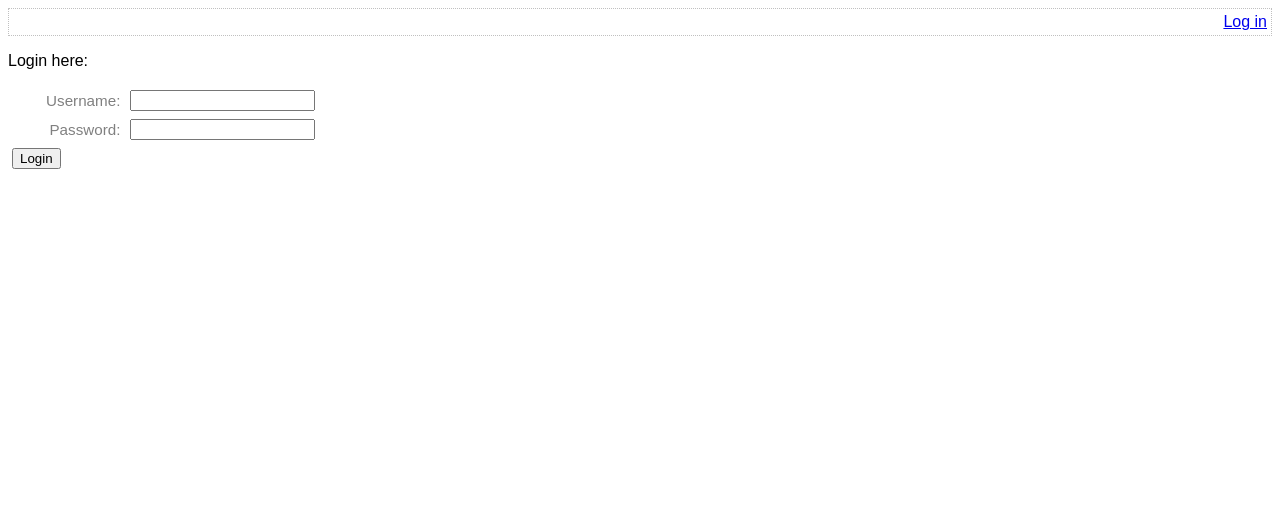
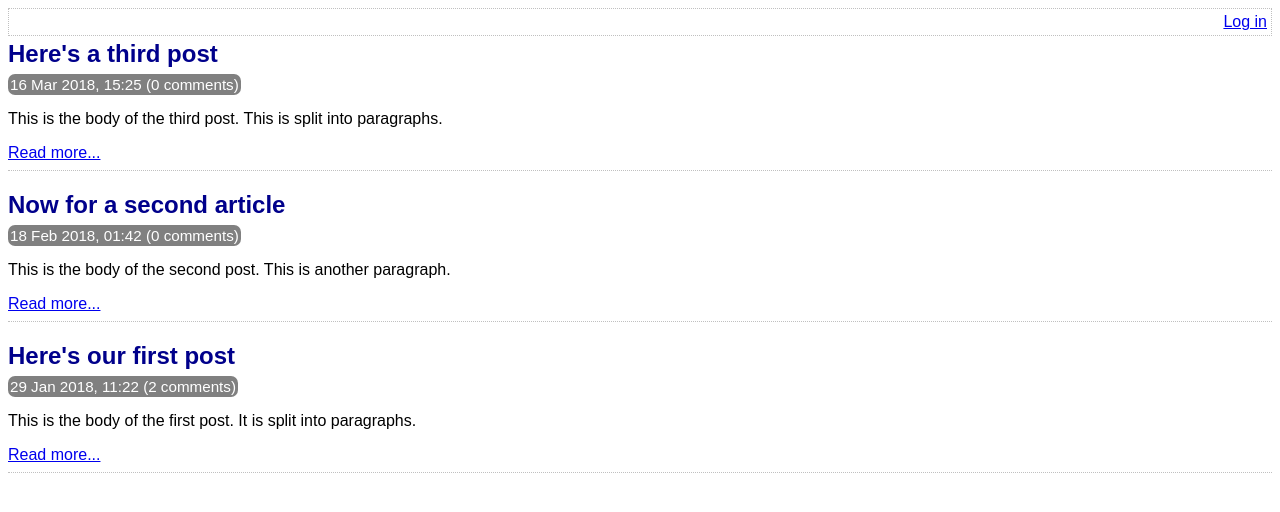
Before and after one commit to ichiLamuchy/Ichi_Blog2, a PHP site: page /index.php in a window 1280 px wide. Shown: the top 512 px of the page. Run offline with PHP 8.4, Linux system fonts and the light colour scheme; data comes from the database, SQL or seed files in the repository; both versions use the stored data as it was after the commit.

Commit message:
fixed index (file was wrongly named?)

```diff
--- a/index.php
+++ b/index.php
@@ -1,86 +1,58 @@
 <?php
 require_once 'lib/common.php';
-require_once 'vendor/password_compat/lib/password.php';
-
-// We need to test for a minimum version of PHP, because earlier versions have bugs that affect security
-if (version_compare(PHP_VERSION, '5.3.7') < 0)
-{
-    throw new Exception(
-        'This system needs PHP 5.3.7 or later'
-    );
-}
 
 session_start();
 
-// If we're already logged in, go back home
-if (isLoggedIn())
-{
-    redirectAndExit('index.php');
-}
+// Connect to the database, run a query, handle errors
+$pdo = getPDO();
+$posts = getAllPosts($pdo);
 
-// Handle the form posting
-$username = '';
-if ($_POST)
-{
-    // Init the database
-    $pdo = getPDO();
+$notFound = isset($_GET['not-found']);
 
-    // We redirect only if the password is correct
-    $username = $_POST['username'];
-    $ok = tryLogin($pdo, $username, $_POST['password']);
-    if ($ok)
-    {
-        login($username);
-        redirectAndExit('index.php');
-    }
-}
 ?>
 <!DOCTYPE html>
 <html>
     <head>
-        <title>
-            A blog application | Login
-        </title>
+        <title>A blog application</title>
         <?php require 'templates/head.php' ?>
     </head>
     <body>
         <?php require 'templates/title.php' ?>
 
-        <?php // If we have a username, then the user got something wrong, so let's have an error ?>
-        <?php if ($username): ?>
+        <?php if ($notFound): ?>
             <div class="error box">
-                The username or password is incorrect, try again
+                Error: cannot find the requested blog post
             </div>
         <?php endif ?>
 
-        <p>Login here:</p>
+        <div class="post-list">
+            <?php foreach ($posts as $post): ?>
+                <div class="post-synopsis">
+                    <h2>
+                        <?php echo htmlEscape($post['title']) ?>
+                    </h2>
+                    <div class="meta">
+                        <?php echo convertSqlDate($post['created_at']) ?>
 
-        <form
-            method="post"
-            class="user-form"
-        >
-            <div>
-                <label for="username">
-                    Username:
-                </label>
-                <input
-                    type="text"
-                    id="username"
-                    name="username"
-                    value="<?php echo htmlEscape($username) ?>"
-                />
-            </div>
-            <div>
-                <label for="password">
-                    Password:
-                </label>
-                <input
-                    type="password"
-                    id="password"
-                    name="password"
-                />
-            </div>
-            <input type="submit" name="submit" value="Login" />
-        </form>
+                        (<?php echo $post['comment_count'] ?> comments)
+                    </div>
+                    <p>
+                        <?php echo htmlEscape($post['body']) ?>
+                    </p>
+                    <div class="post-controls">
+                        <a
+                            href="view-post.php?post_id=<?php echo $post['id'] ?>"
+                        >Read more...</a>
+                        <?php if (isLoggedIn()): ?>
+                            |
+                            <a
+                                href="edit-post.php?post_id=<?php echo $post['id'] ?>"
+                            >Edit</a>
+                        <?php endif ?>
+                    </div>
+                </div>
+            <?php endforeach ?>
+        </div>
+
     </body>
 </html>
--- a/lib/common.php
+++ b/lib/common.php
@@ -40,12 +40,12 @@ function getPDO()
     $pdo = new PDO(getDsn());
 
     // Foreign key constraints need to be enabled manually in SQLite
-    $result = $pdo->query('PRAGMA foreign_keys = ON');
+    /*$result = $pdo->query('PRAGMA foreign_keys = ON');
     if ($result === false)
     {
         throw new Exception('Could not turn on foreign key constraints');
     }
-
+*/
     return $pdo;
 }
 
```
Also changed, not shown: install.php (+3 -17 lines), data/data.sqlite.
